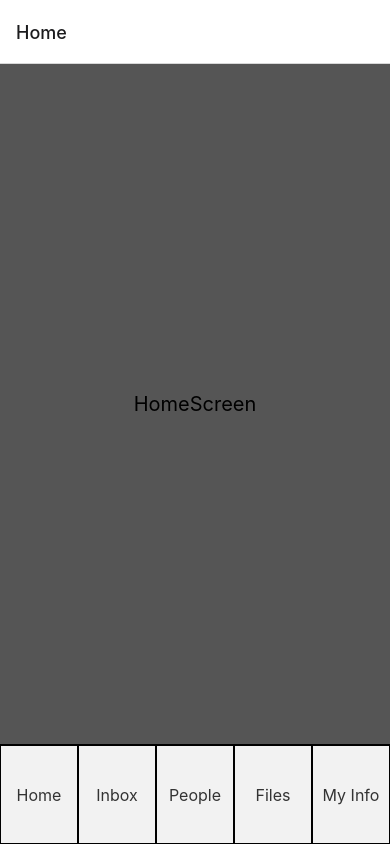
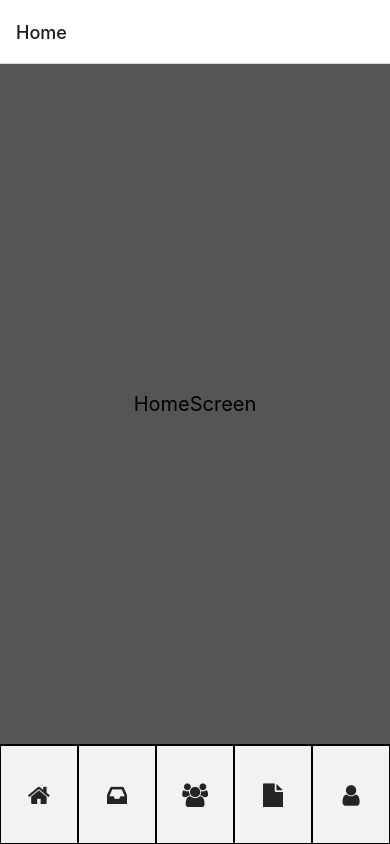
Before and after one commit to WalterEschenbach/hr, a React Native app: screen / in a window 390 px wide. Built offline with nearby package versions, Linux system fonts and the light colour scheme.

Commit message:
refactored the bottom nav bar and included icons

```diff
--- a/App.js
+++ b/App.js
@@ -20,7 +20,7 @@ export default function App() {
         <Tab.Screen name="Inbox" component={InboxScreen} />
         <Tab.Screen name="People" component={PeopleScreen} />
         <Tab.Screen name="Files" component={FilesScreen} />
-        <Tab.Screen name="MyInfo" component={MyInfoScreen} />
+        <Tab.Screen name="My Info" component={MyInfoScreen} />
     </Tab.Navigator>
 </NavigationContainer>
   );
--- /dev/null
+++ b/src/assets/json/nav-buttons-bottom.json
@@ -0,0 +1,22 @@
+[
+    {
+        "title": "Home",
+        "icon": "home"
+    },
+    {
+        "title": "Inbox",
+        "icon": "inbox"
+    },
+    {
+        "title": "People",
+        "icon": "users"
+    },
+    {
+        "title": "Files",
+        "icon": "file"
+    },
+    {
+        "title": "My Info",
+        "icon": "user"
+    }
+]
--- /dev/null
+++ b/src/components/items/NavButtonBottom.js
@@ -0,0 +1,28 @@
+import React from 'react';
+import { StyleSheet, TouchableOpacity } from 'react-native';
+import { Icon } from 'react-native-elements';
+
+export default function NavButtonBottom({ navigation, tab }) {
+    const { title, icon } = tab;
+    return (
+        <TouchableOpacity
+            style={styles.tab}
+            onPress={() => navigation.navigate(title)}>
+            <Icon style={styles.icon} name={icon} type='font-awesome' />
+        </TouchableOpacity>
+    );
+};
+
+const styles = StyleSheet.create({
+    tab: {
+        flex: 1,
+        justifyContent: 'center',
+        alignItems: 'center',
+        height: '100%',
+        borderWidth: 1,
+        borderColor: '#000000',
+    },
+    icon: {
+        color: '#333',
+    },
+});
--- a/src/navigation/BottomNavBar.js
+++ b/src/navigation/BottomNavBar.js
@@ -1,34 +1,13 @@
 import React from 'react';
-import { View, Text, StyleSheet, TouchableOpacity } from 'react-native';
+import { View, StyleSheet } from 'react-native';
+import NavButtonBottom from '../components/items/NavButtonBottom';
+import  tabs from '../assets/json/nav-buttons-bottom.json';
 
-const BottomNavBar = ({ navigation }) => {
+export default function BottomNavBar ({ navigation }) {
+
     return (
         <View style={styles.container}>
-            <TouchableOpacity
-                style={styles.tab}
-                onPress={() => navigation.navigate('Home')}>
-                <Text style={styles.tabText}>Home</Text>
-            </TouchableOpacity>
-            <TouchableOpacity
-                style={styles.tab}
-                onPress={() => navigation.navigate('Inbox')}>
-                <Text style={styles.tabText}>Inbox</Text>
-            </TouchableOpacity>
-            <TouchableOpacity
-                style={styles.tab}
-                onPress={() => navigation.navigate('People')}>
-                <Text style={styles.tabText}>People</Text>
-            </TouchableOpacity>
-            <TouchableOpacity
-                style={styles.tab}
-                onPress={()=> navigation.navigate('Files')}>
-                <Text style={styles.tabText}>Files</Text>
-            </TouchableOpacity>
-            <TouchableOpacity
-                style={styles.tab}
-                onPress={()=> navigation.navigate('MyInfo')}>
-                <Text style={styles.tabText}>My Info</Text>
-            </TouchableOpacity>
+            {tabs.map((tab, index) => (<NavButtonBottom key={index} navigation={navigation} tab={tab} />))}
         </View>
     );
 };
@@ -42,19 +21,5 @@ const styles = StyleSheet.create({
         height: 100,
         borderTopWidth: 1,
         borderTopColor: '#000000',
-    },
-    tab: {
-        flex: 1,
-        justifyContent: 'center',
-        alignItems: 'center',
-        height: '100%',
-        borderWidth: 1,
-        borderColor: '#000000',
-    },
-    tabText: {
-        fontSize: 16,
-        color: '#333',
-    },
+    }
 });
-
-export default BottomNavBar;
```
